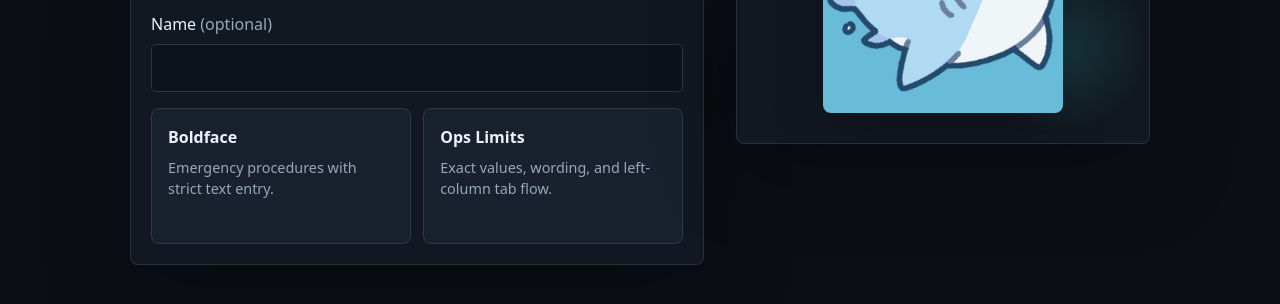
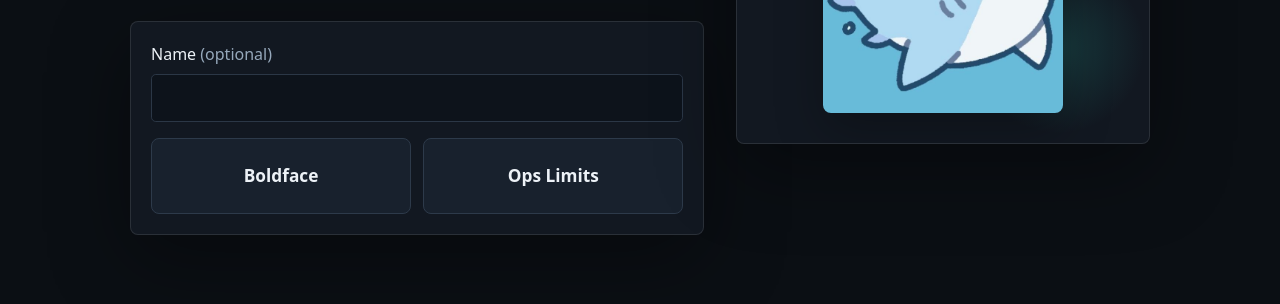
Before and after one commit to czarkula/t6-study, a plain HTML site: page index.html in a window 1280 px wide. Shown: the part 448-752 px from the top of the page. Drawn offline with Linux system fonts and the light colour scheme.

Commit message:
Simplify homepage practice buttons

```diff
--- a/index.html
+++ b/index.html
@@ -31,11 +31,9 @@
           <div class="launch-actions">
             <a class="launch-card" href="boldface.html" data-base-href="boldface.html" data-practice-link>
               <strong>Boldface</strong>
-              <span>Emergency procedures with strict text entry.</span>
             </a>
             <a class="launch-card" href="ops.html" data-base-href="ops.html" data-practice-link>
               <strong>Ops Limits</strong>
-              <span>Exact values, wording, and left-column tab flow.</span>
             </a>
           </div>
         </div>
--- a/static/css/site.css
+++ b/static/css/site.css
@@ -96,14 +96,14 @@ body.landing-page {
 }
 
 .launch-card {
-  align-items: flex-start;
+  align-items: center;
   background: #18212d;
   border: 1px solid #2d3a4a;
   border-radius: 8px;
   color: #edf2f7;
   display: flex;
-  flex-direction: column;
-  min-height: 8.5rem;
+  justify-content: center;
+  min-height: 4.75rem;
   padding: 1rem;
   text-decoration: none;
 }
@@ -114,10 +114,8 @@ body.landing-page {
   text-decoration: none;
 }
 
-.launch-card span {
-  color: #96a8bb;
-  font-size: 0.9rem;
-  margin-top: 0.45rem;
+.launch-card strong {
+  font-size: 1.08rem;
 }
 
 .leaderboard-panel {
```
